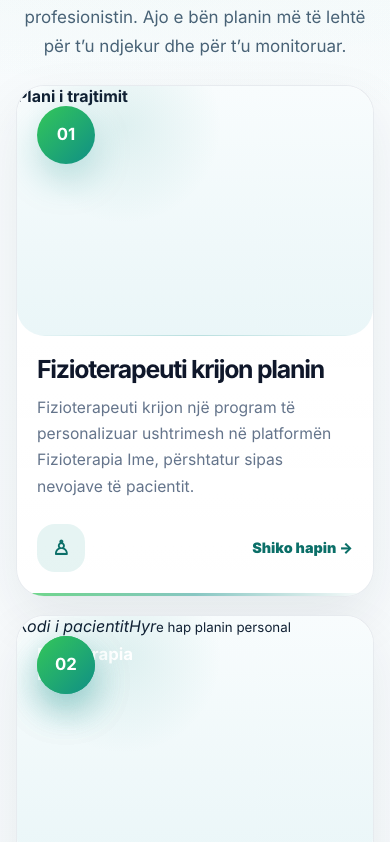
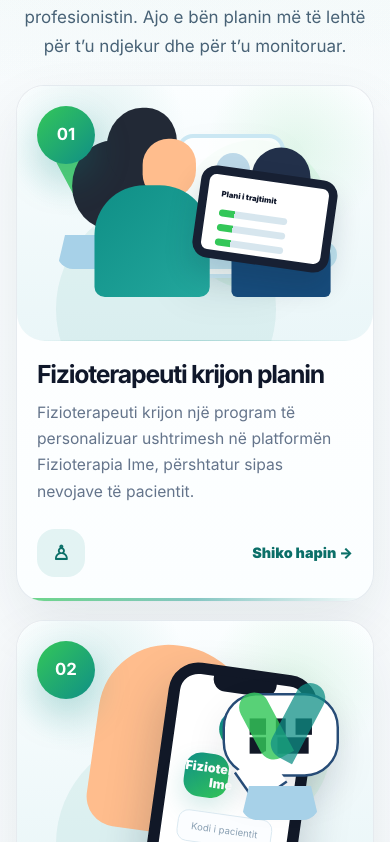
Before and after one commit to diellzarabushaj-source/FIZIOTERAPIA-IME, a Next.js app: page / in a window 390 px wide. Shown: the part 2142-2984 px from the top of the page. Built offline with nearby package versions, Linux system fonts and the light colour scheme; no server answers.

Commit message:
Create responsive CSS workflow scenes

```diff
--- a/app/workflow-illustrations.css
+++ b/app/workflow-illustrations.css
@@ -8,20 +8,14 @@
   min-height: 0;
   overflow: hidden;
   padding: 0;
-  border-radius: 34px;
-  background:
-    linear-gradient(180deg, rgba(255, 255, 255, 0.98), rgba(255, 255, 255, 0.94)),
-    radial-gradient(circle at 18% 4%, rgba(15, 143, 134, 0.09), transparent 34%);
+  border-radius: 36px;
+  background: linear-gradient(180deg, #ffffff 0%, #fbfeff 100%);
   border: 1px solid rgba(148, 163, 184, 0.22);
-  box-shadow: 0 22px 55px rgba(15, 32, 51, 0.08);
+  box-shadow: 0 24px 58px rgba(15, 32, 51, 0.08);
   isolation: isolate;
   cursor: default;
   transform: translateY(0) scale(1);
-  transition:
-    transform 260ms ease,
-    box-shadow 260ms ease,
-    border-color 260ms ease,
-    background 260ms ease;
+  transition: transform 260ms ease, box-shadow 260ms ease, border-color 260ms ease;
 }
 
 .premium-workflow-grid .workflow-visual-card::before {
@@ -31,7 +25,7 @@
   z-index: -1;
   border-radius: inherit;
   background:
-    radial-gradient(circle at 18% 10%, rgba(52, 199, 89, 0.22), transparent 34%),
+    radial-gradient(circle at 18% 10%, rgba(52, 199, 89, 0.2), transparent 34%),
     radial-gradient(circle at 86% 0%, rgba(15, 143, 134, 0.16), transparent 32%);
   opacity: 0;
   transition: opacity 260ms ease;
@@ -43,7 +37,7 @@
   inset: 0;
   pointer-events: none;
   border-radius: inherit;
-  background: linear-gradient(120deg, transparent 20%, rgba(255, 255, 255, 0.48) 42%, transparent 62%);
+  background: linear-gradient(120deg, transparent 20%, rgba(255, 255, 255, 0.5) 42%, transparent 62%);
   opacity: 0;
   transform: translateX(-70%);
   transition: opacity 280ms ease, transform 520ms ease;
@@ -53,18 +47,18 @@
 .premium-workflow-grid .workflow-visual-card:focus-visible {
   transform: translateY(-10px) scale(1.012);
   border-color: rgba(15, 143, 134, 0.28);
-  background: rgba(255, 255, 255, 0.99);
-  box-shadow: 0 32px 82px rgba(15, 32, 51, 0.15);
+  box-shadow: 0 34px 86px rgba(15, 32, 51, 0.15);
 }
 
 .premium-workflow-grid .workflow-visual-card:hover::before,
-.premium-workflow-grid .workflow-visual-card:focus-visible::before {
+.premium-workflow-grid .workflow-visual-card:focus-visible::before,
+.premium-workflow-grid .workflow-visual-card:hover::after,
+.premium-workflow-grid .workflow-visual-card:focus-visible::after {
   opacity: 1;
 }
 
 .premium-workflow-grid .workflow-visual-card:hover::after,
 .premium-workflow-grid .workflow-visual-card:focus-visible::after {
-  opacity: 1;
   transform: translateX(70%);
 }
 
@@ -75,12 +69,13 @@
 
 .workflow-visual-media {
   position: relative;
-  min-height: 330px;
+  min-height: 332px;
   overflow: hidden;
-  border-radius: 34px 34px 0 0;
+  border-radius: 36px 36px 0 0;
   background:
-    radial-gradient(circle at 30% 16%, rgba(15, 143, 134, 0.1), transparent 30%),
-    linear-gradient(180deg, #f8fcfd 0%, #eaf6f8 100%);
+    radial-gradient(circle at 22% 18%, rgba(15, 143, 134, 0.11), transparent 26%),
+    radial-gradient(circle at 78% 24%, rgba(52, 199, 89, 0.11), transparent 26%),
+    linear-gradient(180deg, #fbfeff 0%, #eaf6f8 100%);
 }
 
 .workflow-visual-media::after {
@@ -92,179 +87,187 @@
   opacity: 0.8;
 }
 
-.workflow-visual-media img {
-  width: 100%;
-  height: 100%;
-  min-height: 330px;
-  display: block;
-  object-fit: cover;
-  transform: scale(1.01);
-  transition: transform 520ms ease, filter 260ms ease;
-}
-
-.premium-workflow-grid .workflow-visual-card:hover .workflow-visual-media img,
-.premium-workflow-grid .workflow-visual-card:focus-visible .workflow-visual-media img {
-  transform: scale(1.055) translateY(-4px);
-  filter: saturate(1.06) contrast(1.02);
-}
-
-.premium-workflow-grid .workflow-visual-media strong {
+.premium-workflow-grid .workflow-visual-media > strong {
   position: absolute;
   top: 20px;
   left: 20px;
   width: 58px;
   height: 58px;
   border-radius: 999px;
+  display: grid;
+  place-items: center;
   background: linear-gradient(135deg, var(--fi-secondary), var(--fi-primary));
   color: #ffffff;
   font-size: 1.05rem;
   box-shadow: 0 16px 36px rgba(15, 143, 134, 0.26);
+  z-index: 5;
   transition: transform 260ms ease, box-shadow 260ms ease;
 }
 
-.premium-workflow-grid .workflow-visual-card:hover .workflow-visual-media strong,
-.premium-workflow-grid .workflow-visual-card:focus-visible .workflow-visual-media strong {
+.premium-workflow-grid .workflow-visual-card:hover .workflow-visual-media > strong,
+.premium-workflow-grid .workflow-visual-card:focus-visible .workflow-visual-media > strong {
   transform: translateY(-2px) scale(1.08);
   box-shadow: 0 18px 42px rgba(15, 143, 134, 0.36);
 }
 
-.workflow-visual-copy {
-  position: relative;
-  display: grid;
-  min-height: 250px;
-  align-content: start;
-  padding: clamp(24px, 2.2vw, 32px);
+.workflow-scene {
+  position: absolute;
+  inset: 0;
+  overflow: hidden;
+  transform: scale(1);
+  transition: transform 520ms ease, filter 260ms ease;
 }
 
-.workflow-visual-copy::after {
+.premium-workflow-grid .workflow-visual-card:hover .workflow-scene,
+.premium-workflow-grid .workflow-visual-card:focus-visible .workflow-scene {
+  transform: scale(1.035) translateY(-3px);
+  filter: saturate(1.04) contrast(1.02);
+}
+
+.scene-orb {
+  position: absolute;
+  border-radius: 999px;
+  background: rgba(15, 143, 134, 0.08);
+}
+
+.scene-orb.one { width: 220px; height: 220px; left: 11%; bottom: -78px; }
+.scene-orb.two { width: 150px; height: 150px; right: 12%; top: 54px; background: rgba(52, 199, 89, 0.08); }
+
+.scene-plant {
+  position: absolute;
+  left: 40px;
+  bottom: 72px;
+  width: 78px;
+  height: 96px;
+  border-bottom: 34px solid #a7d1e8;
+  border-left: 8px solid transparent;
+  border-right: 8px solid transparent;
+  border-radius: 0 0 16px 16px;
+}
+
+.scene-plant.right { left: auto; right: 54px; bottom: 56px; }
+.scene-plant::before,
+.scene-plant::after {
   content: "";
   position: absolute;
-  left: 0;
-  right: 0;
-  bottom: 0;
-  height: 3px;
-  background: linear-gradient(90deg, rgba(52, 199, 89, 0.8), rgba(15, 143, 134, 0.55), transparent);
-  opacity: 0.9;
+  bottom: 24px;
+  width: 30px;
+  height: 72px;
+  border-radius: 999px 999px 8px 999px;
+  background: #34c759;
+  transform: rotate(-28deg);
+  opacity: 0.82;
 }
+.scene-plant::after { left: 34px; height: 82px; background: #0f8f86; transform: rotate(28deg); opacity: 0.74; }
 
-.premium-workflow-grid .workflow-visual-copy h3 {
-  max-width: 92%;
-  margin: 0 0 12px;
-  color: var(--fi-ink);
-  font-size: clamp(1.55rem, 2.05vw, 2rem);
-  line-height: 1.06;
-  letter-spacing: -0.05em;
-  transition: color 220ms ease;
+/* Card 01: physio creates plan */
+.scene-poster {
+  position: absolute;
+  width: 108px;
+  height: 144px;
+  left: 45%;
+  top: 48px;
+  border-radius: 16px;
+  background: rgba(255, 255, 255, 0.72);
+  border: 4px solid rgba(189, 225, 240, 0.78);
+  box-shadow: 0 18px 40px rgba(15, 32, 51, 0.06);
 }
+.scene-poster::before { content: ""; position: absolute; width: 42px; height: 76px; left: 31px; top: 31px; border-radius: 24px 24px 16px 16px; background: #bdd9e9; }
+.scene-poster::after { content: ""; position: absolute; width: 34px; height: 34px; left: 35px; top: 15px; border-radius: 999px; background: #bdd9e9; }
+.scene-bed { position: absolute; right: 10%; bottom: 72px; width: 178px; height: 28px; border-radius: 999px; background: #bfe3ef; }
+.scene-person { position: absolute; display: block; }
+.scene-person i, .scene-person b, .scene-person em { position: absolute; display: block; }
+.scene-person.therapist { left: 102px; bottom: 44px; width: 176px; height: 226px; }
+.scene-person.therapist i { width: 82px; height: 92px; left: 32px; top: 6px; border-radius: 54% 46% 48% 52%; background: #222936; box-shadow: -34px 44px 0 6px #222936; }
+.scene-person.therapist b { width: 62px; height: 70px; left: 74px; top: 42px; border-radius: 40px 38px 44px 38px; background: #ffbd8d; }
+.scene-person.therapist em { width: 134px; height: 130px; left: 18px; bottom: 0; border-radius: 58px 58px 12px 12px; background: linear-gradient(135deg, #0f8f86, #23a79d); }
+.scene-person.patient { right: 78px; bottom: 44px; width: 150px; height: 178px; }
+.scene-person.patient i { width: 70px; height: 72px; right: 34px; top: 0; border-radius: 44px; background: #22304a; }
+.scene-person.patient b { width: 118px; height: 104px; right: 10px; bottom: 0; border-radius: 70px 70px 8px 8px; background: #174c7c; }
+.scene-tablet { position: absolute; left: 228px; bottom: 68px; width: 160px; height: 108px; padding: 17px 16px; border-radius: 18px; background: #ffffff; border: 10px solid #172033; transform: rotate(8deg); box-shadow: 0 18px 34px rgba(15, 32, 51, 0.16); }
+.scene-tablet b { display: block; margin-bottom: 12px; color: #0f172a; font-size: 0.56rem; font-weight: 950; }
+.scene-tablet i { display: block; width: 74%; height: 8px; margin: 9px 0; border-radius: 999px; background: linear-gradient(90deg, #34c759 0 18px, #d7e6ee 18px); }
 
+/* Card 02: code + QR */
+.workflow-scene-code .scene-phone-hand { position: absolute; left: 78px; bottom: 42px; width: 160px; height: 188px; border-radius: 70px 86px 30px 30px; background: #ffbd8d; transform: rotate(8deg); }
+.scene-phone { position: absolute; left: 178px; top: 48px; width: 170px; height: 248px; padding: 34px 18px 18px; border-radius: 34px; background: #ffffff; border: 13px solid #111827; transform: rotate(8deg); box-shadow: 0 26px 55px rgba(15, 32, 51, 0.22); text-align: center; }
+.scene-phone::before { content: ""; position: absolute; top: -2px; left: 50%; width: 72px; height: 18px; border-radius: 0 0 14px 14px; background: #111827; transform: translateX(-50%); }
+.scene-phone .mini-logo { display: block; width: 44px; height: 44px; margin: 0 auto 10px; border-radius: 999px; background: conic-gradient(from 40deg, #4f7bff, #34c759, #0f8f86, #4f7bff); }
+.scene-phone strong { display: block; margin-bottom: 16px; color: #0f172a; font-size: 0.9rem; font-weight: 950; }
+.scene-phone i { display: block; margin-bottom: 13px; padding: 10px 8px; border-radius: 12px; color: #8aa0b3; font-size: 0.68rem; font-style: normal; border: 1px solid #d9e8f0; background: #fbfdff; }
+.scene-phone em { display: block; padding: 12px 10px; border-radius: 13px; background: #34c759; color: #ffffff; font-size: 0.82rem; font-style: normal; font-weight: 950; }
+.scene-phone small { display: block; margin-top: 19px; color: #64748b; font-size: 0.57rem; font-weight: 800; }
+.scene-qr-bubble { position: absolute; right: 76px; top: 72px; width: 142px; height: 102px; border-radius: 42px; background: #ffffff; border: 3px solid #274c77; box-shadow: 0 22px 48px rgba(15, 32, 51, 0.1); }
+.scene-qr-bubble::after { content: ""; position: absolute; left: 20px; bottom: -28px; width: 44px; height: 44px; background: #ffffff; border-left: 3px solid #274c77; border-bottom: 3px solid #274c77; transform: rotate(-35deg); }
+.scene-qr-bubble i { position: absolute; width: 20px; height: 20px; background: #111827; }
+.scene-qr-bubble i:nth-child(1) { left: 30px; top: 28px; }
+.scene-qr-bubble i:nth-child(2) { left: 62px; top: 28px; width: 12px; }
+.scene-qr-bubble i:nth-child(3) { right: 30px; top: 28px; }
+.scene-qr-bubble i:nth-child(4) { left: 30px; bottom: 25px; }
+.scene-qr-bubble i:nth-child(5) { right: 34px; bottom: 25px; width: 38px; }
+
+/* Card 03: dashboard */
+.scene-laptop { position: absolute; left: 70px; right: 64px; top: 62px; height: 204px; border-radius: 18px; background: #ffffff; border: 15px solid #101827; box-shadow: 0 28px 60px rgba(15, 32, 51, 0.2); }
+.scene-laptop::after { content: ""; position: absolute; left: -16px; right: -16px; bottom: -46px; height: 28px; border-radius: 0 0 18px 18px; background: #8198b5; }
+.scene-laptop .side { position: absolute; left: 0; top: 0; bottom: 0; width: 86px; background: linear-gradient(180deg, #07435c, #0b6171); }
+.scene-laptop .side::before, .scene-laptop .side::after { content: ""; position: absolute; left: 22px; width: 34px; height: 14px; border-radius: 999px; background: rgba(255, 255, 255, 0.28); box-shadow: 0 44px 0 rgba(255, 255, 255, 0.24), 0 88px 0 rgba(255, 255, 255, 0.2); }
+.scene-laptop .side::before { top: 34px; }
+.scene-laptop .side::after { top: 166px; }
+.scene-laptop > strong { position: absolute; left: 112px; top: 24px; color: #0f172a; font-size: 1.22rem; font-weight: 950; }
+.scene-laptop .chart { position: absolute; left: 112px; top: 74px; width: 178px; height: 90px; border-radius: 16px; background: #ffffff; border: 1px solid #e2e8f0; }
+.scene-laptop .chart::before { content: ""; position: absolute; left: 22px; right: 22px; top: 50px; height: 4px; border-radius: 999px; background: linear-gradient(90deg, #34c759, #0f8f86, #34c759); transform: rotate(-8deg); }
+.scene-laptop .chart i { position: absolute; width: 10px; height: 10px; border-radius: 999px; background: #34c759; }
+.scene-laptop .chart i:nth-child(1) { left: 28px; top: 55px; }
+.scene-laptop .chart i:nth-child(2) { left: 82px; top: 38px; }
+.scene-laptop .chart i:nth-child(3) { right: 28px; top: 28px; }
+.scene-laptop .ring { position: absolute; right: 34px; top: 74px; width: 86px; height: 86px; display: grid; place-items: center; border-radius: 999px; background: radial-gradient(circle, #ffffff 0 48%, transparent 49%), conic-gradient(#0f8f86 0 85%, #dbeafe 85% 100%); color: #0f172a; font-size: 1rem; font-weight: 950; }
+.scene-laptop em { position: absolute; left: 112px; right: 34px; bottom: 18px; padding: 12px 16px; border-radius: 14px; background: #f1f7fb; color: #486276; font-style: normal; font-size: 0.75rem; font-weight: 850; }
+.scene-check { position: absolute; right: 70px; top: 210px; width: 66px; height: 66px; display: grid; place-items: center; border-radius: 999px; background: #34c759; color: white; font-size: 2.2rem; font-weight: 950; box-shadow: 0 18px 38px rgba(52, 199, 89, 0.32); }
+
+.workflow-visual-copy { position: relative; display: grid; min-height: 250px; align-content: start; padding: clamp(24px, 2.2vw, 32px); }
+.workflow-visual-copy::after { content: ""; position: absolute; left: 0; right: 0; bottom: 0; height: 3px; background: linear-gradient(90deg, rgba(52, 199, 89, 0.8), rgba(15, 143, 134, 0.55), transparent); opacity: 0.9; }
+.premium-workflow-grid .workflow-visual-copy h3 { max-width: 92%; margin: 0 0 12px; color: var(--fi-ink); font-size: clamp(1.55rem, 2.05vw, 2rem); line-height: 1.06; letter-spacing: -0.05em; transition: color 220ms ease; }
 .premium-workflow-grid .workflow-visual-card:hover .workflow-visual-copy h3,
-.premium-workflow-grid .workflow-visual-card:focus-visible .workflow-visual-copy h3 {
-  color: var(--fi-primary-strong);
-}
-
-.premium-workflow-grid .workflow-visual-copy p {
-  max-width: 96%;
-  margin: 0;
-  color: var(--fi-muted-2);
-  font-size: 0.98rem;
-  line-height: 1.68;
-}
-
-.workflow-card-footer {
-  display: flex;
-  align-items: center;
-  justify-content: space-between;
-  gap: 16px;
-  margin-top: auto;
-  padding-top: 24px;
-}
-
-.workflow-visual-icon {
-  width: 48px;
-  height: 48px;
-  display: inline-grid;
-  place-items: center;
-  border-radius: 18px;
-  background: rgba(15, 143, 134, 0.1);
-  color: var(--fi-primary-strong);
-  font-size: 1.25rem;
-  font-weight: 950;
-  transition: transform 220ms ease, background 220ms ease;
-}
-
-.workflow-visual-cta {
-  width: fit-content;
-  display: inline-flex;
-  align-items: center;
-  gap: 6px;
-  color: var(--fi-primary-strong);
-  font-size: 0.9rem;
-  font-weight: 950;
-  opacity: 0;
-  transform: translateY(8px);
-  transition: opacity 220ms ease, transform 220ms ease;
-}
-
+.premium-workflow-grid .workflow-visual-card:focus-visible .workflow-visual-copy h3 { color: var(--fi-primary-strong); }
+.premium-workflow-grid .workflow-visual-copy p { max-width: 96%; margin: 0; color: var(--fi-muted-2); font-size: 0.98rem; line-height: 1.68; }
+.workflow-card-footer { display: flex; align-items: center; justify-content: space-between; gap: 16px; margin-top: auto; padding-top: 24px; }
+.workflow-visual-icon { width: 48px; height: 48px; display: inline-grid; place-items: center; border-radius: 18px; background: rgba(15, 143, 134, 0.1); color: var(--fi-primary-strong); font-size: 1.25rem; font-weight: 950; transition: transform 220ms ease, background 220ms ease; }
+.workflow-visual-cta { width: fit-content; display: inline-flex; align-items: center; gap: 6px; color: var(--fi-primary-strong); font-size: 0.9rem; font-weight: 950; opacity: 0; transform: translateY(8px); transition: opacity 220ms ease, transform 220ms ease; }
 .premium-workflow-grid .workflow-visual-card:hover .workflow-visual-icon,
-.premium-workflow-grid .workflow-visual-card:focus-visible .workflow-visual-icon {
-  transform: translateY(-2px) rotate(-2deg);
-  background: rgba(15, 143, 134, 0.16);
-}
-
+.premium-workflow-grid .workflow-visual-card:focus-visible .workflow-visual-icon { transform: translateY(-2px) rotate(-2deg); background: rgba(15, 143, 134, 0.16); }
 .premium-workflow-grid .workflow-visual-card:hover .workflow-visual-cta,
-.premium-workflow-grid .workflow-visual-card:focus-visible .workflow-visual-cta {
-  opacity: 1;
-  transform: translateY(0);
-}
+.premium-workflow-grid .workflow-visual-card:focus-visible .workflow-visual-cta { opacity: 1; transform: translateY(0); }
 
 @media (prefers-reduced-motion: reduce) {
   .premium-workflow-grid .workflow-visual-card,
   .premium-workflow-grid .workflow-visual-card::before,
   .premium-workflow-grid .workflow-visual-card::after,
-  .workflow-visual-media img,
-  .premium-workflow-grid .workflow-visual-media strong,
+  .workflow-scene,
+  .premium-workflow-grid .workflow-visual-media > strong,
   .workflow-visual-copy h3,
   .workflow-visual-icon,
-  .workflow-visual-cta {
-    transition: none !important;
-  }
-
+  .workflow-visual-cta { transition: none !important; }
   .premium-workflow-grid .workflow-visual-card:hover,
   .premium-workflow-grid .workflow-visual-card:focus-visible,
-  .premium-workflow-grid .workflow-visual-card:hover .workflow-visual-media img,
-  .premium-workflow-grid .workflow-visual-card:focus-visible .workflow-visual-media img {
-    transform: none;
-  }
+  .premium-workflow-grid .workflow-visual-card:hover .workflow-scene,
+  .premium-workflow-grid .workflow-visual-card:focus-visible .workflow-scene { transform: none; }
 }
 
 @media (max-width: 1080px) {
-  .workflow-visual-media,
-  .workflow-visual-media img {
-    min-height: 360px;
-  }
-
-  .workflow-visual-copy {
-    min-height: 0;
-  }
-
-  .workflow-visual-cta {
-    opacity: 1;
-    transform: none;
-  }
+  .workflow-visual-media { min-height: 360px; }
+  .workflow-visual-copy { min-height: 0; }
+  .workflow-visual-cta { opacity: 1; transform: none; }
 }
 
 @media (max-width: 620px) {
   .premium-workflow-grid .workflow-visual-card,
-  .workflow-visual-media {
-    border-radius: 28px;
-  }
-
-  .workflow-visual-media,
-  .workflow-visual-media img {
-    min-height: 250px;
-  }
-
-  .workflow-visual-copy {
-    padding: 20px 20px 24px;
-  }
+  .workflow-visual-media { border-radius: 28px; }
+  .workflow-visual-media { min-height: 255px; }
+  .workflow-visual-copy { padding: 20px 20px 24px; }
+  .scene-laptop { left: 38px; right: 30px; transform: scale(0.86); transform-origin: top center; }
+  .scene-phone { left: 145px; transform: rotate(8deg) scale(0.88); transform-origin: top center; }
+  .scene-qr-bubble { right: 34px; transform: scale(0.82); transform-origin: top right; }
+  .scene-person.therapist { left: 62px; transform: scale(0.86); transform-origin: bottom left; }
+  .scene-person.patient { right: 34px; transform: scale(0.84); transform-origin: bottom right; }
+  .scene-tablet { left: 168px; transform: rotate(8deg) scale(0.86); }
 }
```
